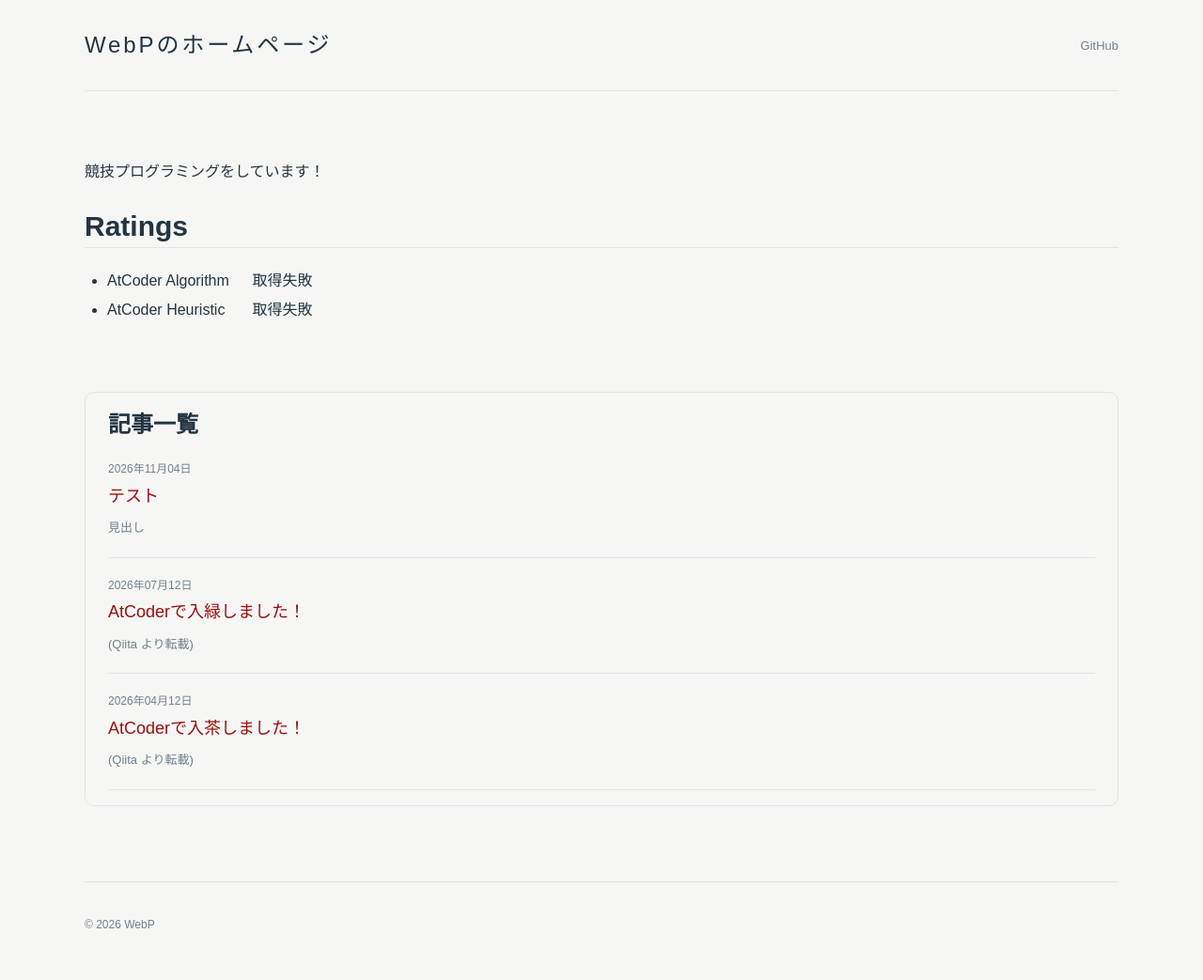
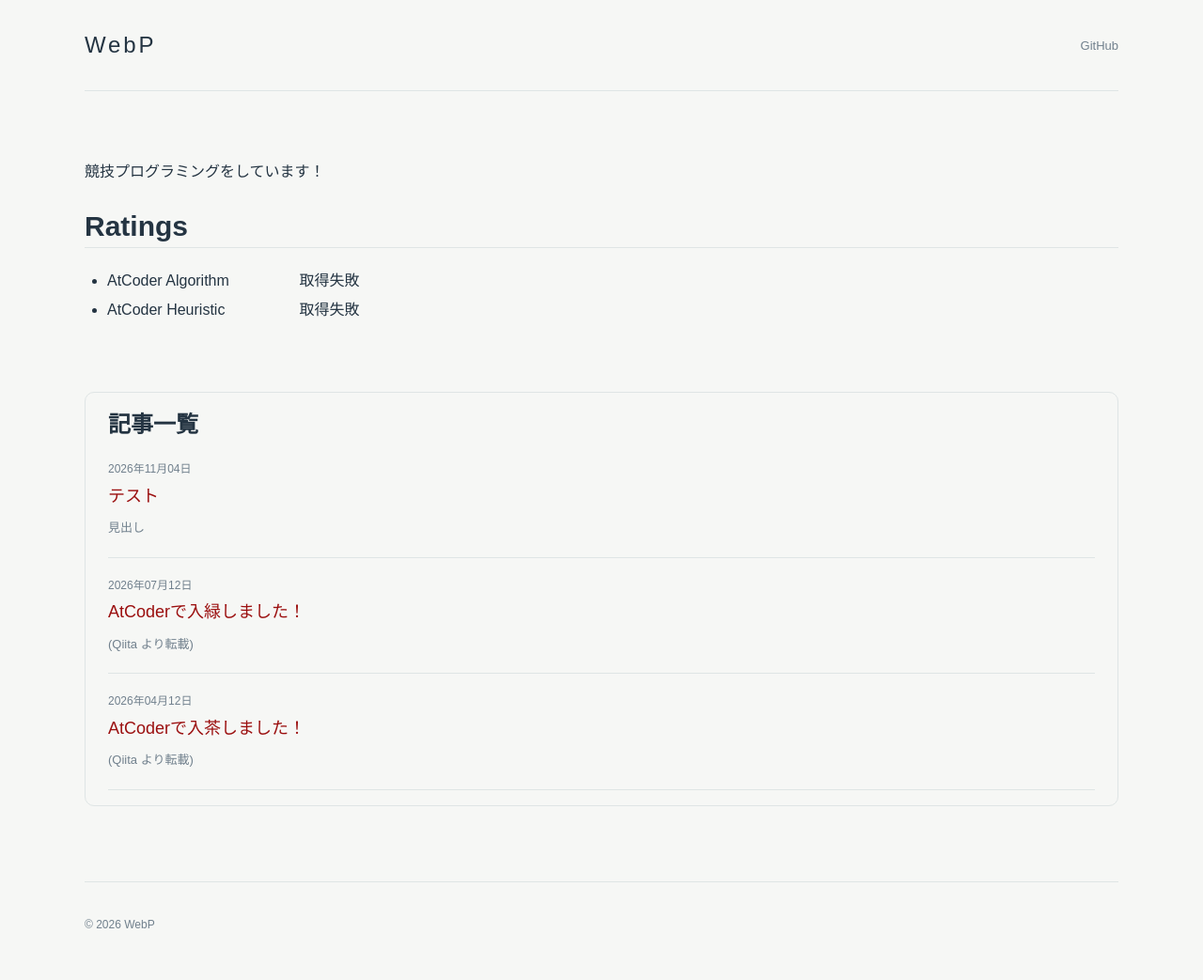
Before and after one commit to JPEG24/hp, a Jekyll site: the page built from index.md, in a window 1280 px wide. Shown: the whole page at 94% size. Built offline with Jekyll 4.4.1, drawn with Linux system fonts in a browser that asks for light colours.

Commit message:
微修正

```diff
--- a/_config.yml
+++ b/_config.yml
@@ -1,4 +1,4 @@
-title: WebPのホームページ
+title: WebP
 url: "https://webp-hp.vercel.app/"
 baseurl: ""
 repository: "JPEG24/hp"
--- a/assets/css/style.css
+++ b/assets/css/style.css
@@ -110,7 +110,7 @@ h2 {
 
 .rating-row span:first-child {
   display: inline-block;
-  width: 150px;
+  width: 200px;
 }
 
 .post-list {
```
